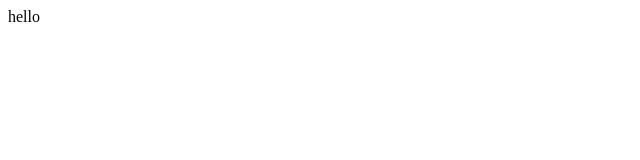
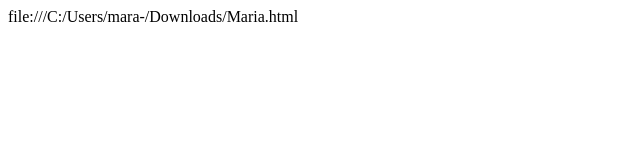
Before and after one commit to mcriollo1/mariatwinefall2022, a plain HTML site: page index.html in a window 1280 px wide. Shown: the whole page, without its empty margins (0-640 px from the left). Drawn offline with Linux system fonts and the light colour scheme.

Commit message:
Update index.html

```diff
--- a/index.html
+++ b/index.html
@@ -1,5 +1,5 @@
 <html>
 
-hello
+file:///C:/Users/mara-/Downloads/Maria.html
 
 </html>
```
